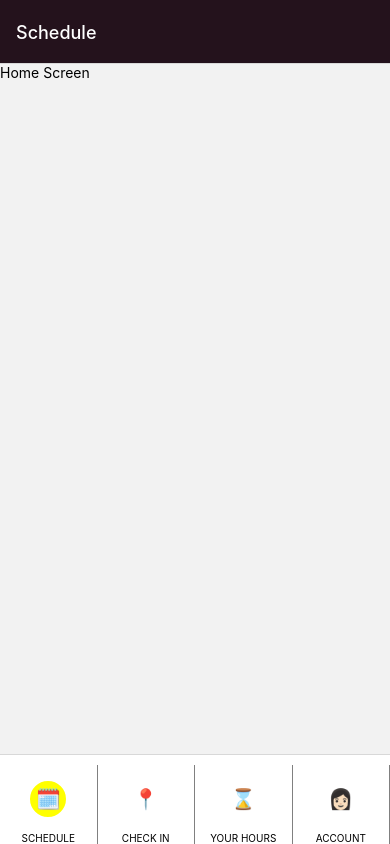
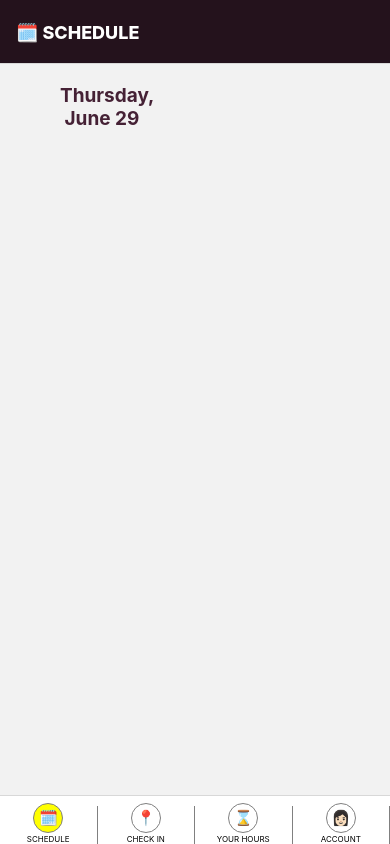
Before and after one commit to WinRout/chronolog, a React Native app: screen /Schedule in a window 390 px wide. Built offline with nearby package versions, Linux system fonts and the light colour scheme.

Commit message:
unfinished timer

```diff
--- a/babel.config.js
+++ b/babel.config.js
@@ -1,3 +1,12 @@
 module.exports = {
-  presets: ['module:metro-react-native-babel-preset'],
+  presets: [
+    'module:metro-react-native-babel-preset',
+  ],
+  plugins: [
+      [
+      'react-native-reanimated/plugin', {
+        "relativeSourceLocation": true,
+      }
+    ]
+  ]
 };
--- /dev/null
+++ b/components/Button.tsx
@@ -0,0 +1,29 @@
+import { StyleSheet, Text, View, TouchableOpacity } from 'react-native'
+import React from 'react'
+
+const Button = ({text="Button", onPress}) => {
+  return (
+      <TouchableOpacity onPress={onPress} style={styles.button}>
+        <Text style={styles.button_text}>{text}</Text>
+      </TouchableOpacity>
+  )
+}
+
+export default Button
+
+const styles = StyleSheet.create({
+    button: {
+        width: 188,
+        height: 70,
+        position: 'relative',
+        backgroundColor: '#008080',
+        borderRadius: 40,
+        alignItems: 'center',
+        justifyContent: "center"
+    },
+    button_text: {
+        color: "white",
+        fontSize: 18,
+        fontWeight: "bold"
+    }
+})
--- /dev/null
+++ b/components/CurrentDate.tsx
@@ -0,0 +1,24 @@
+import { StyleSheet, Text, View } from 'react-native'
+import React from 'react'
+
+export default function CurrentDate() {
+    const currentDate = new Date();
+    const options = { weekday: 'long', day: 'numeric', month: 'long' };
+    const formattedDate = currentDate.toLocaleDateString('en-US', options);
+    const [weekday, month] = formattedDate.split(',');
+  return (
+    <View>
+      <Text style={styles.date_text}>{weekday},{'\n'}{month}</Text>
+    </View>
+  )
+}
+
+const styles = StyleSheet.create({
+  date_text: {
+    color: "#452135",
+    fontSize: 19,
+    fontWeight: "bold",
+    padding: 20,
+    marginLeft: 40
+  },
+});
--- /dev/null
+++ b/components/StopwatchTimer.tsx
@@ -0,0 +1,114 @@
+import React, { useState, useRef, useEffect } from 'react';
+import { View, Text, TouchableOpacity, StyleSheet } from 'react-native';
+import Animated, {
+    useSharedValue,
+    useAnimatedStyle,
+    withTiming,
+} from 'react-native-reanimated';
+
+import AsyncStorage from '@react-native-async-storage/async-storage';
+
+import Button from './Button';
+
+const StopwatchTimer = () => {
+    const [isRunning, setIsRunning] = useState(false);
+    const [startTime, setStartTime] = useState(0);
+    const [elapsedTime, setElapsedTime] = useState(0);
+    const timerRef = useRef<NodeJS.Timeout | undefined>(undefined); // Adjust the type
+
+
+    useEffect(() => {
+        const retrieveCounterValue = async () => {
+            try {
+                const storedStartTime = await AsyncStorage.getItem('startTime');
+                const storedIsRunning = await AsyncStorage.getItem('isRunning');
+                const storedElapsedTime = await AsyncStorage.getItem('elapsedTime');
+                if (storedStartTime !== null) {
+                    setStartTime(parseInt(storedStartTime));
+                }
+                if (storedIsRunning !== null) {
+                    setIsRunning(JSON.parse(storedIsRunning));
+                }
+                if (storedElapsedTime !== null) {
+                    setIsRunning(JSON.parse(storedElapsedTime));
+                }
+            } catch (error) {
+                console.log('Error retrieving counter value:', error);
+            }
+        };
+
+        retrieveCounterValue();
+    }, []);
+
+    const storeCounterValue = async () => {
+        try {
+            await AsyncStorage.setItem('startTime', startTime.toString());
+            await AsyncStorage.setItem('isRunning', isRunning.toString());
+            await AsyncStorage.setItem('elapsedTime', elapsedTime.toString());
+        } catch (error) {
+            console.log('Error storing counter value:', error);
+        }
+    };
+
+
+    const startStopwatch = () => {
+        setElapsedTime(0)
+        setStartTime(Date.now());
+        setIsRunning(true);
+        timerRef.current = setInterval(() => {
+            setElapsedTime(Date.now() - startTime);
+        }, 1000);
+        storeCounterValue();
+    };
+
+    const stopStopwatch = () => {
+        clearInterval(timerRef.current);
+        setIsRunning(false);
+        storeCounterValue();
+    };
+
+    const formatTime = (milliseconds: number) => {
+        const totalSeconds = Math.floor(milliseconds / 1000);
+        const hours = Math.floor(totalSeconds / 3600);
+        const minutes = Math.floor((totalSeconds % 3600) / 60);
+        const seconds = totalSeconds % 60;
+
+        const formattedHours = String(hours).padStart(2, '0');
+        const formattedMinutes = String(minutes).padStart(2, '0');
+        const formattedSeconds = String(seconds).padStart(2, '0');
+
+        return `${formattedHours}:${formattedMinutes}:${formattedSeconds}`;
+    };
+
+    return (
+        <View>
+            <Button
+            text={ isRunning? 'Check Out': 'Check In' }
+            onPress={isRunning ? stopStopwatch : startStopwatch}
+            ></Button>
+            <Text
+            style={[
+                styles.timer_text,
+                isRunning ? styles.active : styles.inactive]}>
+                {formatTime(elapsedTime)}
+            </Text>
+        </View>
+    );
+}
+
+
+const styles = StyleSheet.create({
+    timer_text: {
+        alignSelf: 'center',
+        marginTop: 30,
+        fontSize: 40,
+    },
+    active: {
+        color: 'black'
+    },
+    inactive: {
+        color: 'gray'
+    }
+})
+
+export default StopwatchTimer;
--- a/components/TabNavigator.tsx
+++ b/components/TabNavigator.tsx
@@ -42,13 +42,14 @@ export default function TabNavigator() {
             tabBarItemStyle: styles.tab_item,
             tabBarLabelStyle: styles.tab_label,
             headerStyle: styles.header,
-            headerTintColor: 'white',
+            headerTitleStyle: styles.header_title
           }}>
               <Tab.Screen
                   name='Schedule'
                   component={ScheduleScreen}
                   options={{
                       title: "Schedule",
+                      headerTitle: "🗓️ Schedule",
                       tabBarIcon: ({ focused }) => <TabBarIcon focused={focused} icon="🗓️" />,
                   }}
               />
@@ -57,6 +58,7 @@ export default function TabNavigator() {
                   component={CheckInScreen}
                   options={{
                       title: "Check In",
+                      headerTitle: "📍 Check In",
                       tabBarIcon: ({ focused }) => <TabBarIcon focused={focused} icon="📍" />,
                   }}
               />
@@ -65,6 +67,7 @@ export default function TabNavigator() {
                   component={YourHoursScreen}
                   options={{
                       title: "Your Hours",
+                      headerTitle: "⌛️ Your Hours",
                       tabBarIcon: ({ focused }) => <TabBarIcon focused={focused} icon="⌛️" />,
                   }}
               />
@@ -73,6 +76,7 @@ export default function TabNavigator() {
                   component={AccountScreen}
                   options={{
                       title: "Account",
+                      headerTitle: "👩🏻 Account",
                       tabBarIcon: ({ focused }) => <TabBarIcon focused={focused} icon="👩🏻"/>,
                   }}
               />
@@ -85,10 +89,15 @@ const styles = StyleSheet.create({
     header: {
         backgroundColor: '#24121C'
     },
+    header_title: {
+        fontSize: 18,
+        color: "white",
+        textTransform: "uppercase",
+        fontWeight: 800,
+    },
     tab_navigator: {
         backgroundColor: 'white',
-        height: 90,
-        paddingTop: 10
+        paddingTop: 10,
     },
     tab_item: {
         borderRightStyle: 'solid',
@@ -98,24 +107,25 @@ const styles = StyleSheet.create({
     tab_label: {
         color:"black",
         textTransform: "uppercase",
-        fontSize: 10,
+        fontSize: 8,
+        marginTop: 5
     },
     tab_icon: {
-        fontSize: 20,
+        fontSize: 15,
     },
     tabIconContainer: {
         alignItems: 'center',
         justifyContent: 'center',
     },
     tab_circle: {
-        width: 40,
-        height: 40,
+        width: 30,
+        height: 30,
         borderRadius: 25,
         backgroundColor: 'transparent',
         alignItems: 'center',
         justifyContent: 'center',
-        borderWidth: 2,
-        borderColor: 'white',
+        borderWidth: 0.2,
+        borderColor: 'gray',
     },
     tab_activeCircle: {
         backgroundColor: 'yellow',
--- a/package.json
+++ b/package.json
@@ -10,6 +10,7 @@
     "test": "jest"
   },
   "dependencies": {
+    "@react-native-async-storage/async-storage": "^1.18.2",
     "@react-navigation/bottom-tabs": "^6.5.8",
     "@react-navigation/native": "^6.1.7",
     "@react-navigation/native-stack": "^6.9.13",
@@ -17,9 +18,11 @@
     "@rneui/themed": "^4.0.0-rc.7",
     "react": "18.2.0",
     "react-native": "0.72.0",
+    "react-native-gesture-handler": "^2.12.0",
+    "react-native-reanimated": "^3.3.0",
     "react-native-safe-area-context": "^4.6.3",
     "react-native-screens": "^3.22.0",
-    "react-native-svg-uri": "^1.2.3",
+    "react-native-svg": "^13.9.0",
     "tailwindcss-react-native": "^1.7.10"
   },
   "devDependencies": {
--- a/screens/Account.tsx
+++ b/screens/Account.tsx
@@ -1,10 +1,12 @@
 import { StyleSheet, Text, View } from 'react-native'
 import React from 'react'
+
+import CurrentDate from "../components/CurrentDate"
 
 const Account = () => {
     return (
         <View>
-            <Text>Account</Text>
+            <CurrentDate></CurrentDate>
         </View>
     )
 }
--- a/screens/CheckIn.tsx
+++ b/screens/CheckIn.tsx
@@ -1,12 +1,35 @@
 import { StyleSheet, Text, View } from 'react-native'
 import React from 'react'
+
+// Components
+import CurrentDate from "../components/CurrentDate"
+import Button from '../components/Button'
+import StopwatchTimer from '../components/StopwatchTimer'
 
 const CheckIn = () => {
     return (
         <View>
-            <Text>Check-In</Text>
+            <CurrentDate></CurrentDate>
+            <View style={styles.justified_container}>
+                <Text style={styles.paragraph}>Start your working hours when you are ready. We will keep the time for you.</Text>
+                <StopwatchTimer></StopwatchTimer>
+            </View>
         </View>
     )
 }
 
-export default CheckIn
+export default CheckIn;
+
+const styles=StyleSheet.create({
+    justified_container: {
+        alignItems: "center",
+        justifyContent: "center",
+        paddingTop: 100,
+        gap: 40
+    },
+    paragraph: {
+        width: 250,
+        color: "#4D515D",
+        textAlign: "center"
+    }
+})
--- a/screens/Schedule.tsx
+++ b/screens/Schedule.tsx
@@ -1,11 +1,13 @@
 import { StyleSheet, Text, View, StatusBar } from 'react-native'
 import React from 'react'
+
+import CurrentDate from "../components/CurrentDate"
 
 const Schedule = () => {
   return (
     <View>
       <StatusBar barStyle="light-content" backgroundColor="#ecf0f1" />
-      <Text>Home Screen</Text>
+      <CurrentDate></CurrentDate>
     </View>
   )
 }
--- a/screens/YourHours.tsx
+++ b/screens/YourHours.tsx
@@ -1,12 +1,14 @@
 import { StyleSheet, Text, View } from 'react-native'
 import React from 'react'
+
+//Components
+import CurrentDate from "../components/CurrentDate"
 
 const YourHours = () => {
     return (
         <View>
-            <Text>Your Hours</Text>
+            <CurrentDate></CurrentDate>
         </View>
     )
 }
-
 export default YourHours
```
Also changed, not shown: components/Dummy.js (added, +24 -0 lines), components/Header.js (deleted, +0 -25 lines), 2 other files (tests, documents, lock files or other folders).
